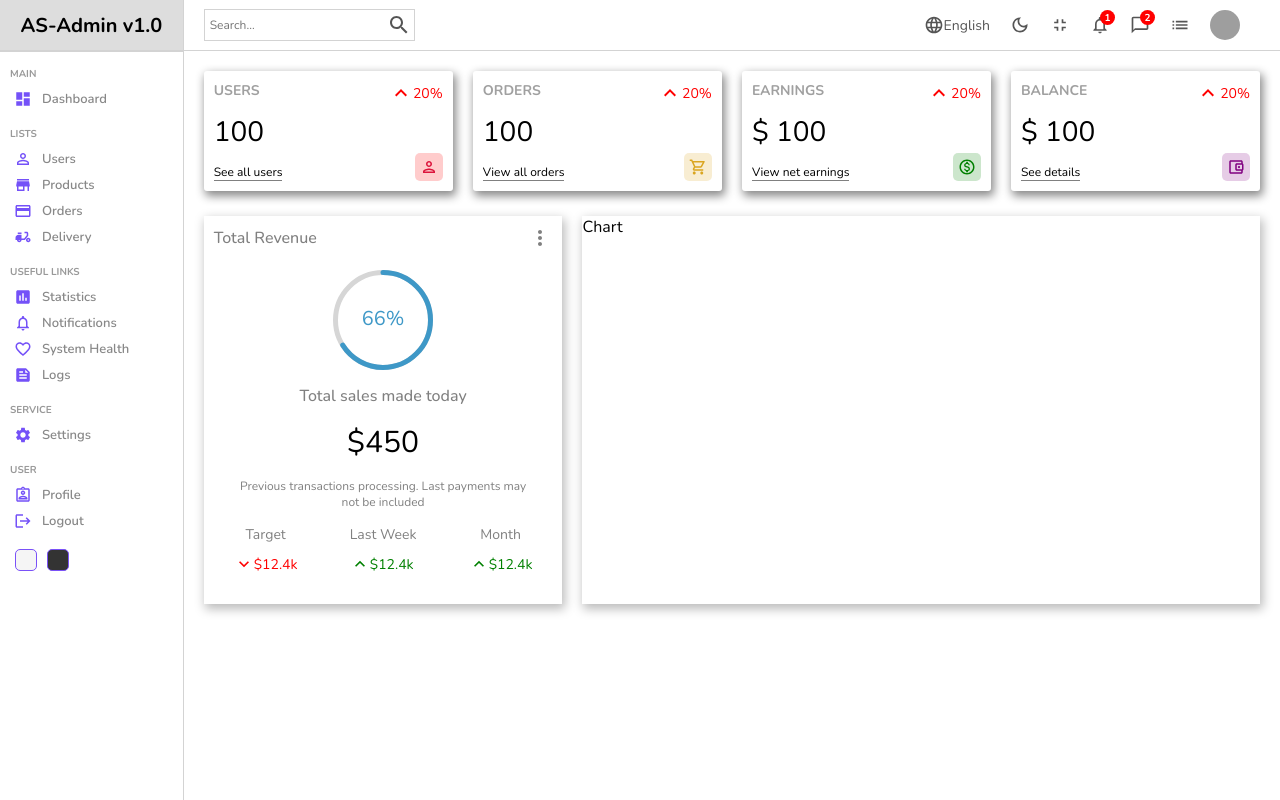
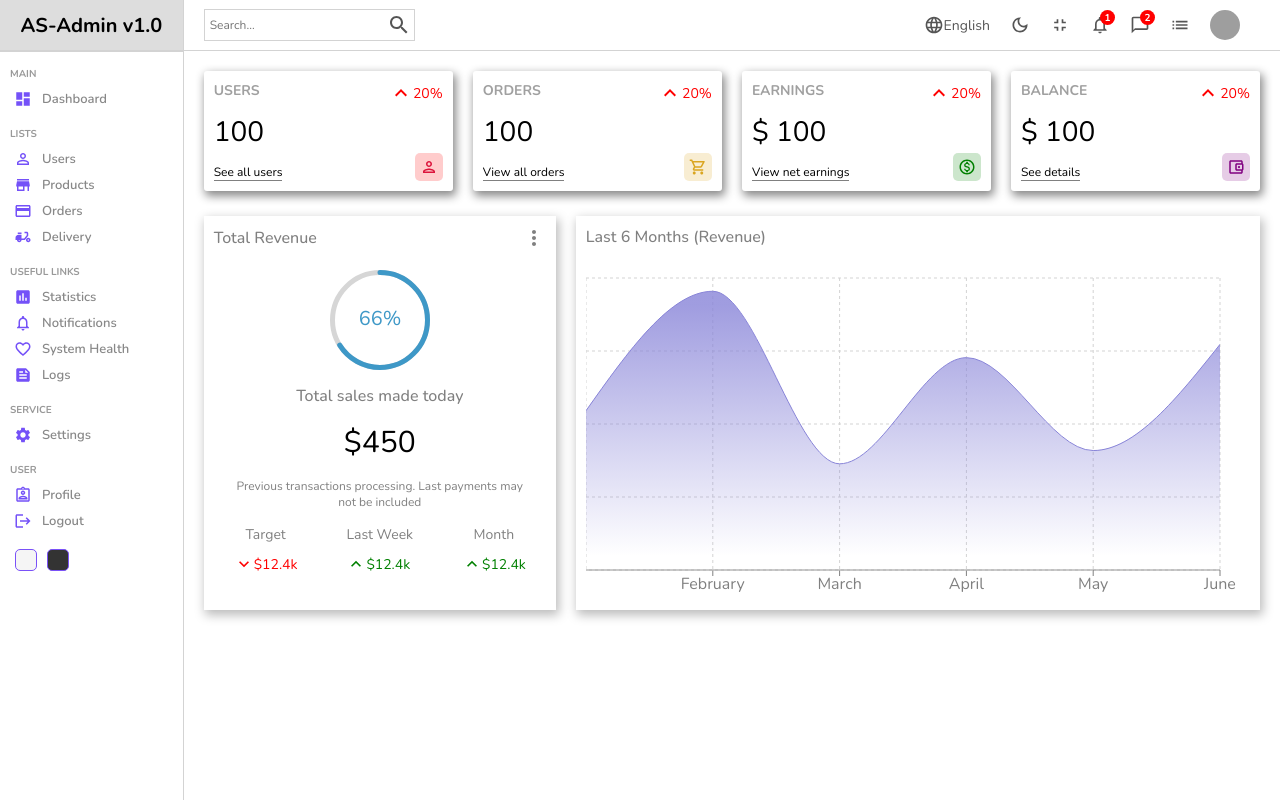
Before and after one commit to SGGaita/reactjs-admin-dashboard, a React (Create React App) app: page / in a window 1280 px wide. Built offline with nearby package versions, Linux system fonts and the light colour scheme; grey boxes are pictures that could not be loaded.

Commit message:
setup chart component in homepage

```diff
--- a/package.json
+++ b/package.json
@@ -15,6 +15,7 @@
     "react-dom": "^18.0.0",
     "react-router-dom": "^6.3.0",
     "react-scripts": "5.0.0",
+    "recharts": "^2.1.9",
     "sass": "^1.50.0",
     "web-vitals": "^2.1.4"
   },
--- a/src/components/chart/Chart.jsx
+++ b/src/components/chart/Chart.jsx
@@ -1,10 +1,39 @@
 import React from 'react'
 import "./chart.scss"
+import { AreaChart, Area, XAxis, YAxis, CartesianGrid, Tooltip, ResponsiveContainer } from 'recharts';
+
+const data = [
+  {name:"January", Total:1200},
+  {name:"February", Total:2100},
+  {name:"March", Total:800},
+  {name:"April", Total:1600},
+  {name:"May", Total:900},
+  {name:"June", Total:1700},
+];
 
 const Chart = () => {
   return (
-    <div className="chart">Chart</div>
+    <div className="chart">
+      <div className="title">
+        Last 6 Months (Revenue)
+      </div>
+      <ResponsiveContainer width="100%" aspect={2/1} >
+      <AreaChart width={730} height={250} data={data}
+        margin={{ top: 10, right: 30, left: 0, bottom: 0 }}>
+        <defs>
+          <linearGradient id="total" x1="0" y1="0" x2="0" y2="1">
+            <stop offset="5%" stopColor="#8884d8" stopOpacity={0.8} />
+            <stop offset="95%" stopColor="#8884d8" stopOpacity={0} />
+          </linearGradient>
+        </defs>
+        <XAxis dataKey="name" stroke="gray"/>
+        <CartesianGrid strokeDasharray="3 3" className="chartGrid"/>
+        <Tooltip />
+        <Area type="monotone" dataKey="Total" stroke="#8884d8" fillOpacity={1} fill="url(#total)" />
+      </AreaChart>
+      </ResponsiveContainer>
+    </div>
   )
 }
 
-export {Chart}
+export { Chart }
--- a/src/components/chart/chart.scss
+++ b/src/components/chart/chart.scss
@@ -1,5 +1,17 @@
-.chart{
-    flex:4;
-    -webkit-box-shadow:2px 4px 10px 1px rgba(0,0,0,0.27);
-    box-shadow:2px 4px 10px 1px rgba(0,0,0,0.27);
+.chart {
+  flex: 4;
+  padding: 10px;
+  -webkit-box-shadow: 2px 4px 10px 1px rgba(0, 0, 0, 0.27);
+  box-shadow: 2px 4px 10px 1px rgba(0, 0, 0, 0.27);
+  color:grey;
+
+  .title {
+    font-size: 16px;
+    font-weight: 500;
+    margin-bottom: 20px;
+  }
+
+  .chartGrid{
+      stroke:lightgrey;
+  }
 }
```
Also changed, not shown: 1 other file (tests, documents, lock files or other folders).
